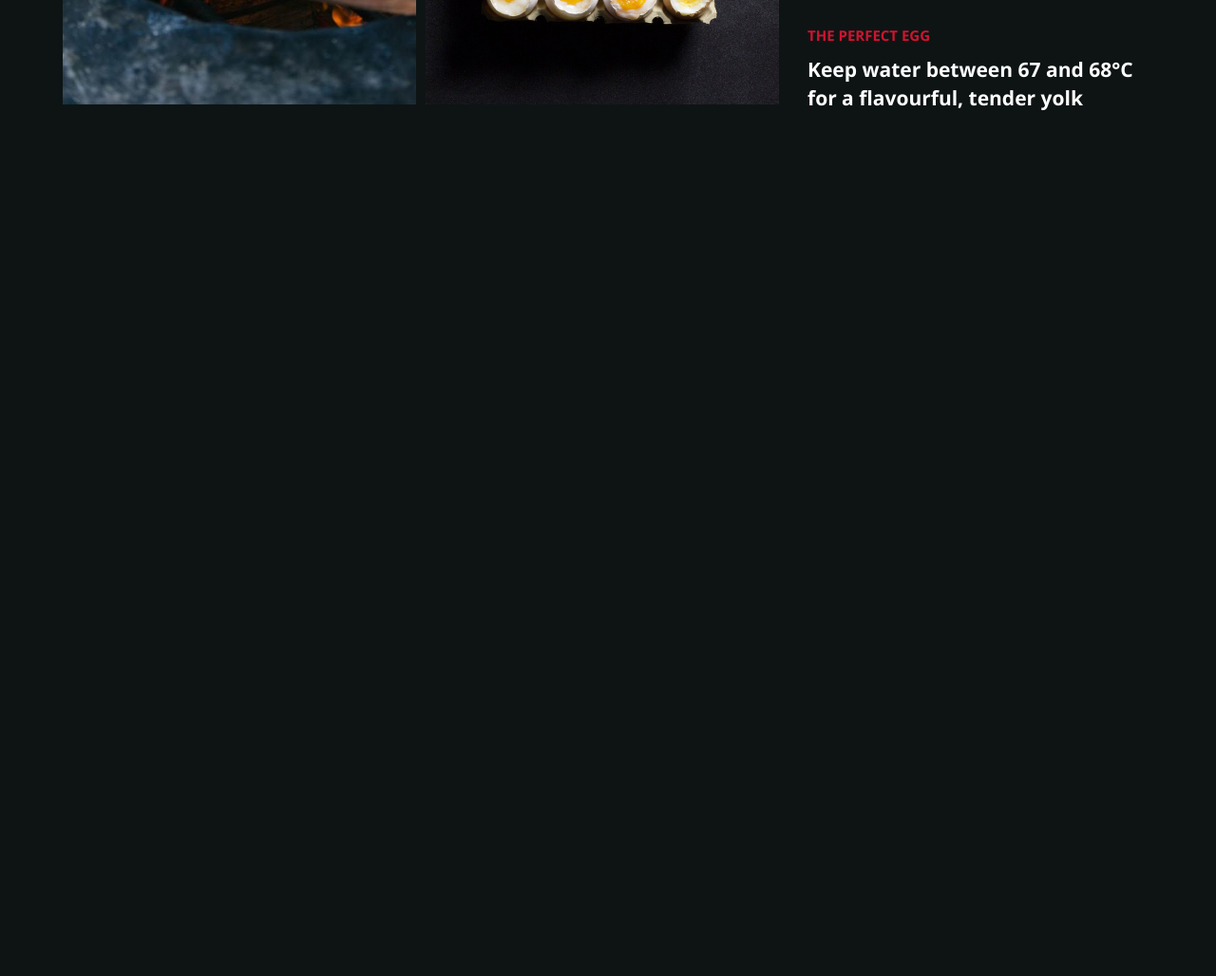
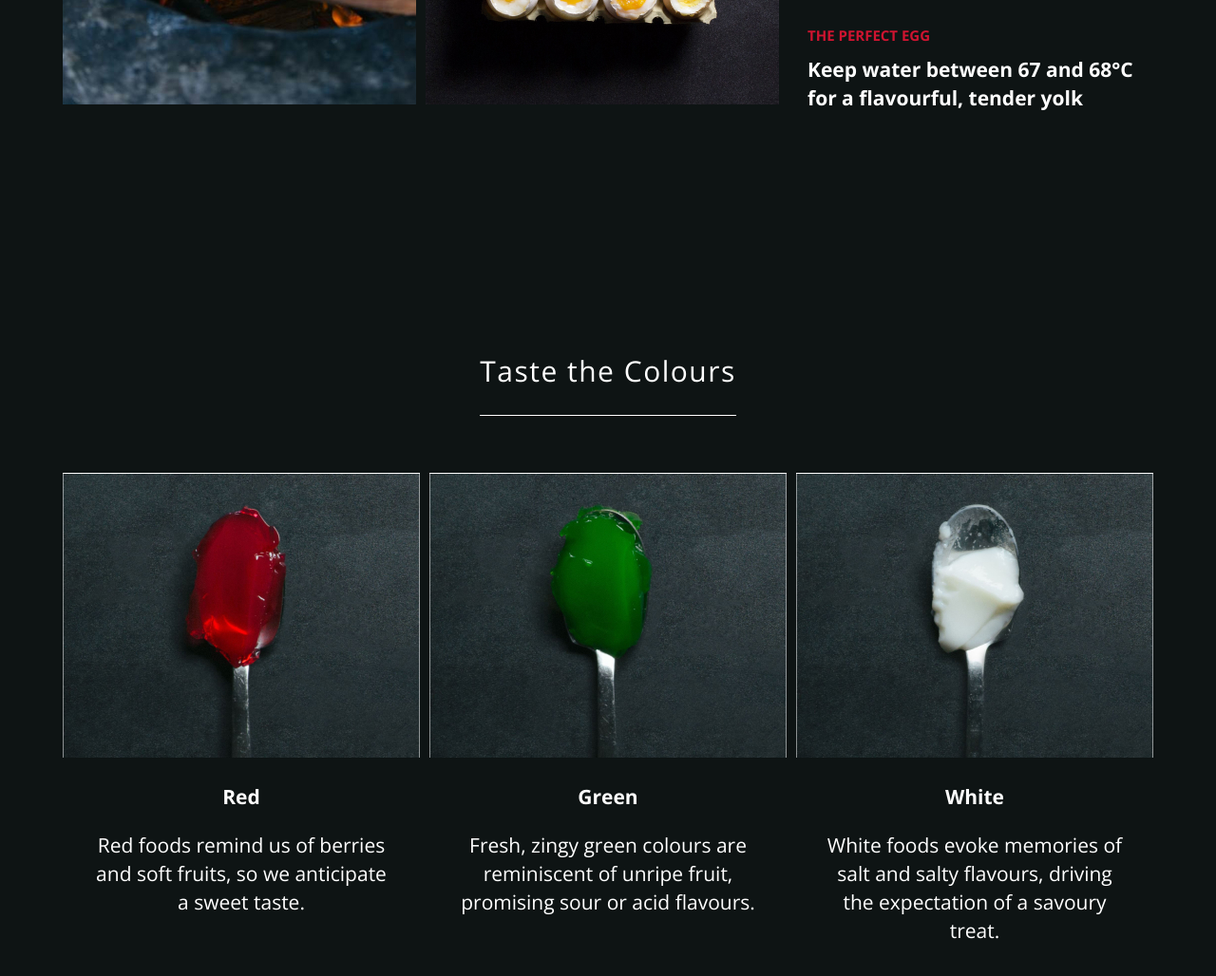
Before and after one commit to bom2ne1/tasteology, a website: page src/index.html in a window 1280 px wide. Shown: the part 618-1646 px from the top of the page at 95% size. Before the commit the page ends 864 px from the top, so only its background shows below. Drawn offline with nearby package versions, Linux system fonts and the light colour scheme; files that its build step writes are made by us from their sources.

Commit message:
added complete page 2, added alt and srcset attributes to images

```diff
--- a/src/index.html
+++ b/src/index.html
@@ -17,11 +17,11 @@
         <div class="content-wrapper page1">
             <div class="image-section">
                 <div class="image-large">
-                    <img src="assets/img/Left.jpg" alt="Cooking image 1">
+                    <img src="assets/img/Left.jpg" srcset="assets/img/Left.jpg 1x, assets/img/Left@2x.jpg 2x, assets/img/Left@3x.jpg 3x" alt="A pot over a fire cooking a dish containing a leaf wrap">
                 </div>
                 <div class="image-stack">
-                    <img src="assets/img/Right Top.jpg" alt="Cooking image 2">
-                    <img src="assets/img/Right Bottom.jpg" alt="Cooking image 3">
+                    <img src="assets/img/Right Top.jpg" srcset="assets/img/Right Top.jpg 1x, assets/img/Right Top@2x.jpg 2x, assets/img/Right Top@3x.jpg 3x" alt="A chef standing in front of ingredients on a table with a grid pattern">
+                    <img src="assets/img/Right Bottom.jpg" srcset="assets/img/Right Bottom.jpg 1x, assets/img/Right Bottom@2x.jpg 2x, assets/img/Right Bottom@3x.jpg 3x" alt="A carton of 8 eggs with the tops removed, each egg cooked to varying degrees, creating a gradient of doneness.">
                 </div>
             </div>
             <div class="text-section">
@@ -39,6 +39,30 @@
             </div>
         </div>
     </div>
+    <div class="container">
+        <div class="content-wrapper page2">
+            <div class="headline">
+                <h1>Taste the Colours</h1>
+            </div>
+            <div class="row">
+                <div class="colour-item">
+                    <img src="assets/img/Tight Top.jpg" srcset="assets/img/Tight Top.jpg 1x, assets/img/Tight Top@2x.jpg 2x, assets/img/Tight Top@3x.jpg 3x" alt="A spoon holding a red jelly-like substance">
+                    <h3>Red</h3>
+                    <p>Red foods remind us of berries and soft fruits, so we anticipate a sweet taste.</p>
+                </div>
+                <div class="colour-item">
+                    <img src="assets/img/Tight Top-1.jpg" srcset="assets/img/Tight Top-1.jpg 1x, assets/img/Tight Top-1@2x.jpg 2x, assets/img/Tight Top-1@3x.jpg 3x" alt="A spoon holding a green jelly-like substance">
+                    <h3>Green</h3>
+                    <p>Fresh, zingy green colours are reminiscent of unripe fruit, promising sour or acid flavours.</p>
+                </div>
+                <div class="colour-item">
+                    <img src="assets/img/Tight Top-2.jpg" srcset="assets/img/Tight Top-2.jpg 1x, assets/img/Tight Top-2@2x.jpg 2x, assets/img/Tight Top-2@3x.jpg 3x" alt="A spoon holding a white jelly-like substance">
+                    <h3>White</h3>
+                    <p>White foods evoke memories of salt and salty flavours, driving the expectation of a savoury treat.</p>
+                </div>
+            </div>
+        </div>
+    </div>
     <script src="js/script.js"></script>
 </body>
 
--- a/src/less/styles.less
+++ b/src/less/styles.less
@@ -4,6 +4,7 @@
 @font-family: 'Open Sans', sans-serif;
 
 @breakpoint-md: 900px;
+@breakpoint-l: 1080px;
 
 
 body {
@@ -36,7 +37,6 @@ body {
 .image-section {
     display: flex;
     width: 100%;
-    // align-self: center;
     max-width: 800px;
     gap: 10px;
 
@@ -96,3 +96,50 @@ body {
         margin: 0;
     }
 }
+
+.page2 {
+    text-align: center;
+    flex-wrap: wrap;
+
+    .colour-item {
+        max-width: 100%;
+    }
+
+    .row {
+        width: 100%;
+        display: flex;
+        justify-content: center;
+        gap: 10px;
+
+        @media (max-width: @breakpoint-l) {
+            flex-direction: column;
+            align-items: center;
+            gap: 20px;
+        }
+    }
+
+    img {
+        max-width: 100%;
+    }
+
+    h3 {
+        font-size: 21px;
+        font-weight: 700;
+        line-height: 30px;
+        justify-self: center;
+    }
+
+    p {
+        font-size: 21px;
+        font-weight: 300;
+        line-height: 30px;
+        max-width: 315px;
+        justify-self: center;
+
+        @media (max-width: @breakpoint-l) {
+            max-width: 100%;
+        }
+
+    }
+
+}
```
